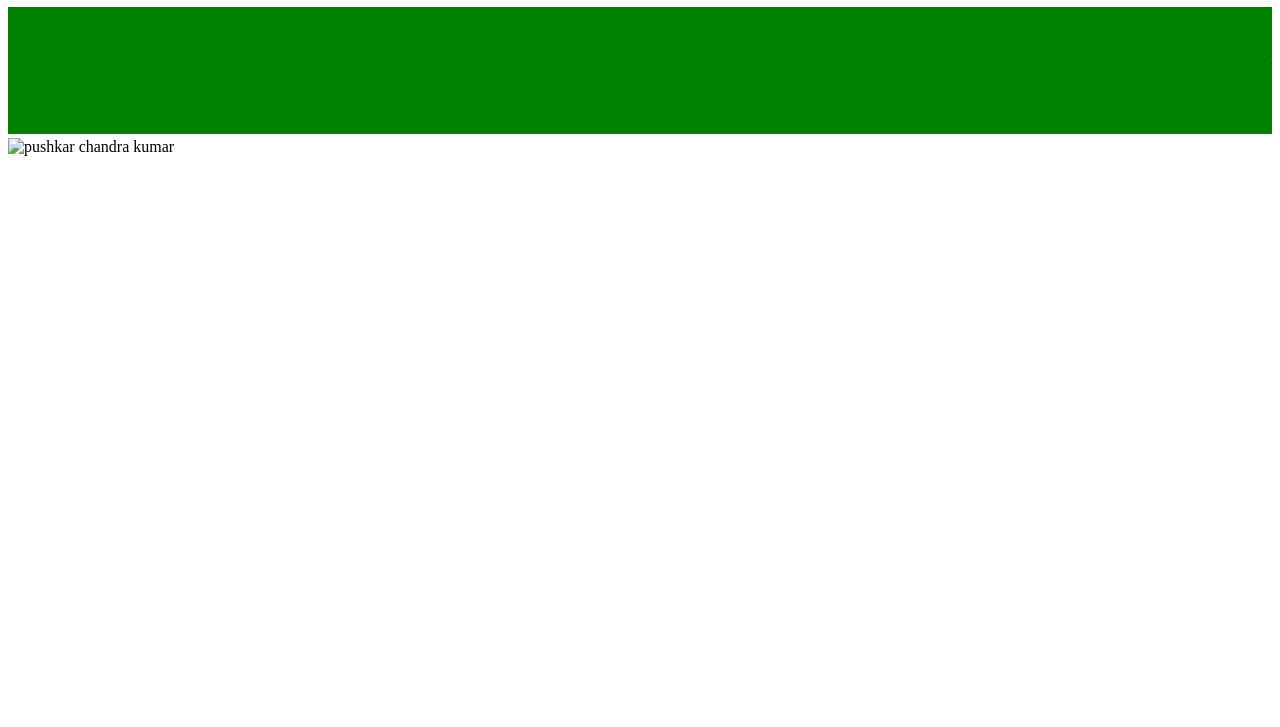
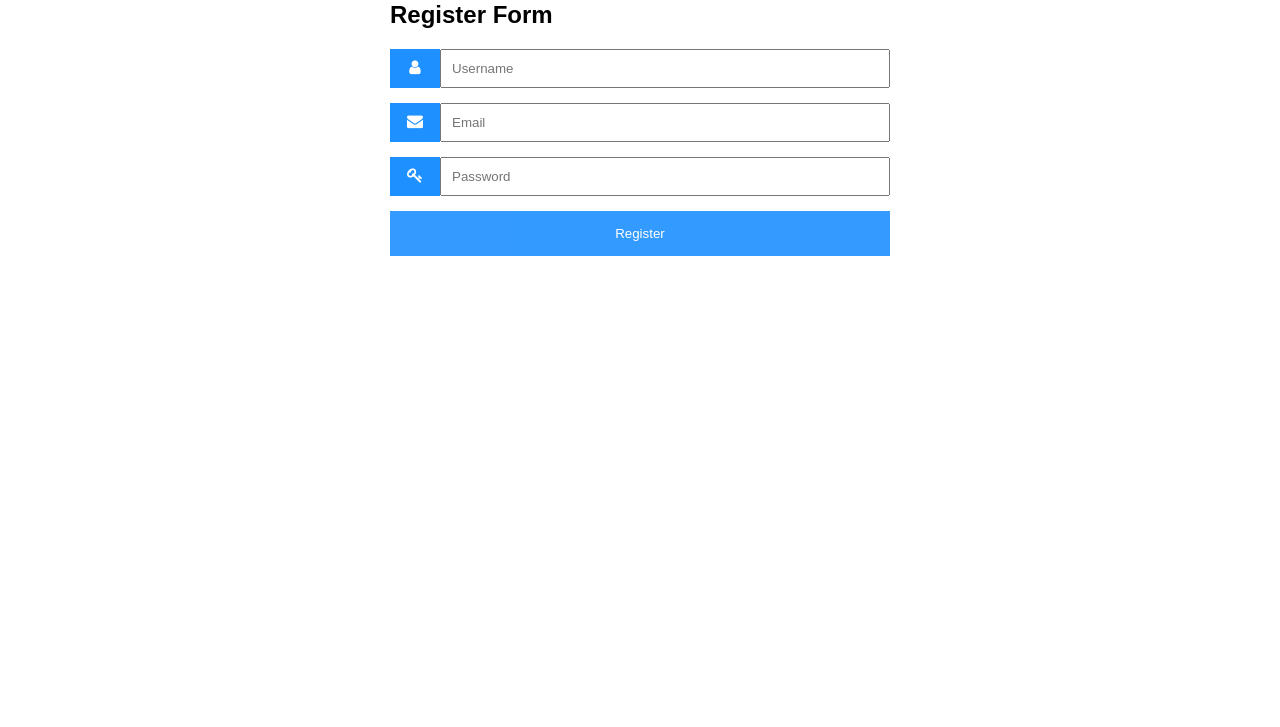
Before and after one commit to Pushkarchandra/pc, a plain HTML site: page Index.html in a window 1280 px wide. Shown: the part 73-800 px from the top of the page. Drawn offline with Linux system fonts and the light colour scheme.

Commit message:
index.html

```diff
--- a/Index.html
+++ b/Index.html
@@ -1,64 +1,85 @@
 <!DOCTYPE html>
+<html>
+<head>
+    <link rel="icon" href="pu.png" sizes="16x16 32x32" type="image/png">
+<meta name="viewport" content="width=device-width, initial-scale=1">
+<!-- Add icon library -->
+<link rel="stylesheet" href="https://cdnjs.cloudflare.com/ajax/libs/font-awesome/4.7.0/css/font-awesome.min.css">
+<style>
+body {font-family: Arial, Helvetica, sans-serif;}
+* {box-sizing: border-box;}
 
-<html>
+.input-container {
+  display: -ms-flexbox; /* IE10 */
+  display: flex;
+  width: 100%;
+  margin-bottom: 15px;
+}
 
+.icon {
+  padding: 10px;
+  background: dodgerblue;
+  color: white;
+  min-width: 50px;
+  text-align: center;
+}
 
-<head>
-<link rel="icon" href="IMG_20160323_131624.jpg" sizes="16x16" type="image/jpg">
-    <title>Marquee Tag</title>
+.input-field {
+  width: 100%;
+  padding: 10px;
+  outline: none;
+}
 
-    <style>
+.input-field:focus {
+  border: 2px solid dodgerblue;
+}
 
-        .main {
+/* Set a style for the submit button */
+.btn {
+  background-color: dodgerblue;
+  color: white;
+  padding: 15px 20px;
+  border: none;
+  cursor: pointer;
+  width: 100%;
+  opacity: 0.9;
+}
 
-            text-align: center;
+.btn:hover {
+  opacity: 1;
+}
+b{
+  background-color:#349bff;
+}
+</style>
+</head>
+<body>
+ <h2> <marquee><b><strong>Developed by Pushkar chandra kumar</strong></b></marquee></h2>
 
-        }
+<form  action="https://docs.google.com/forms/u/0/d/e/1FAIpQLSf97VWd7xcA-tGOlkQ24-4Vf-GW8Ps3I1mnVWJqao1ndko-mQ/formResponse" target="_self" method="POST" style="max-width:500px;margin:auto" onsubmit="myFunction()">
+  <h2>Register Form</h2>
+  <div class="input-container">
+    <i class="fa fa-user icon"></i>
+    <input class="input-field" type="text" placeholder="Username" name="entry.1527881836">
+  </div>
 
+  <div class="input-container">
+    <i class="fa fa-envelope icon"></i>
+    <input class="input-field" type="text" placeholder="Email"  name="entry.2114522709">
+  </div>
 
+  <div class="input-container">
+    <i class="fa fa-key icon"></i>
+    <input class="input-field" type="password" placeholder="Password" name="entry.291244217">
+  </div>
 
-        .marq {
-
-            padding-top: 30px;
-
-            padding-bottom: 30px;
-
-        }
-
-    </style>
-
-</head>
-
-
-
-<body>
-
-    <h1 style="color:green; text-align:center;">
-
-      PUSHKAR CHANDRA KUMAR
-
-  </h1>
-
-
-
-   <marquee class="marq"
-
-             bgcolor="Green"
-
-             direction="left"
-
-             loop="">
-
-      <h2>  MY NAME IS PUSHKAR CHANDRA KUMAR.
-     This is my website.</h2>
-
-    </marquee> <br>
-
-
-<img src="IMG_20160323_131624.jpg" alt="pushkar chandra kumar" height="30" width="30">
+  <button type="submit" class="btn">Register</button>
+</form>
+<script>
+    function myFunction() {
+      alert("The form is add in pushkar server");
+    }
+    </script>
 
 </body>
-
-
-
 </html>
```
